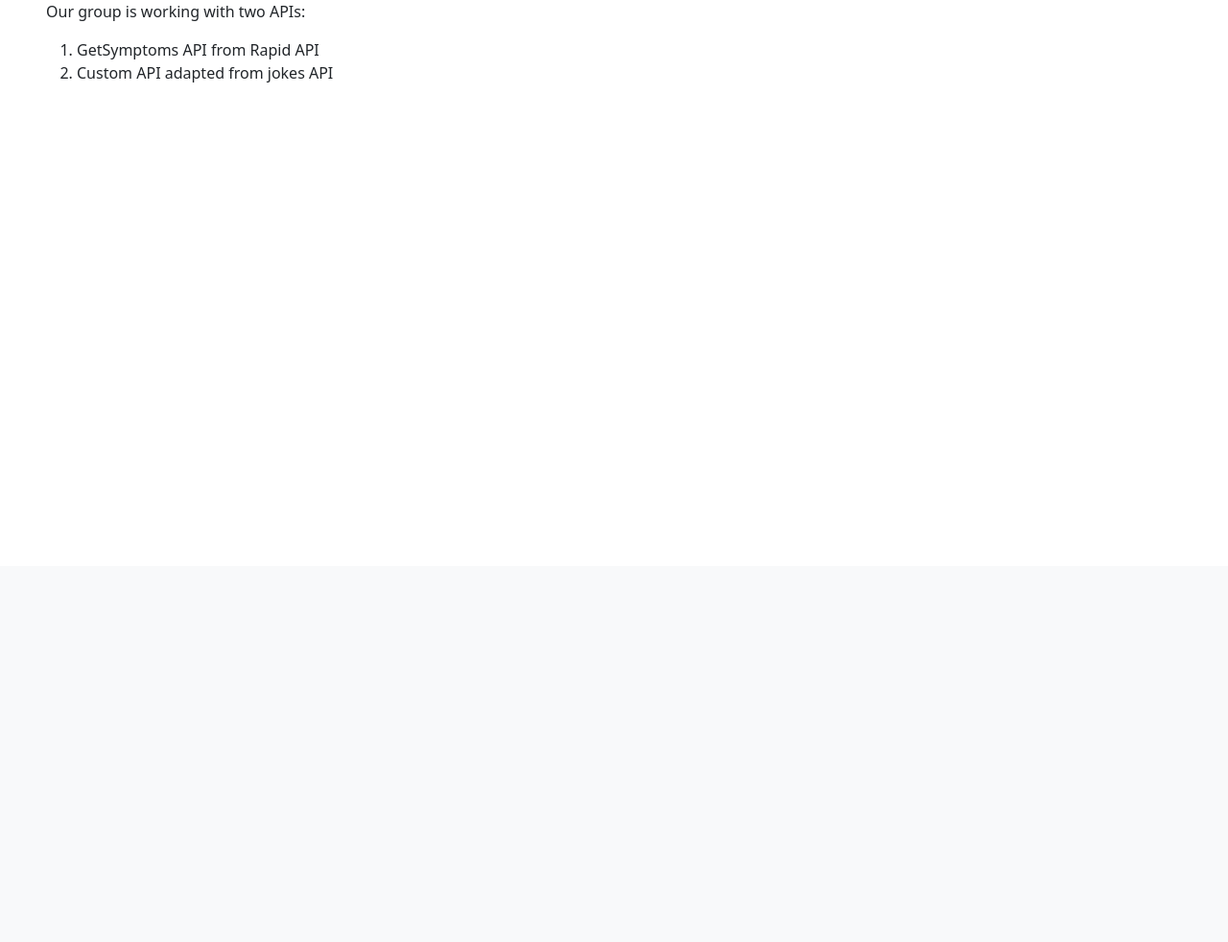
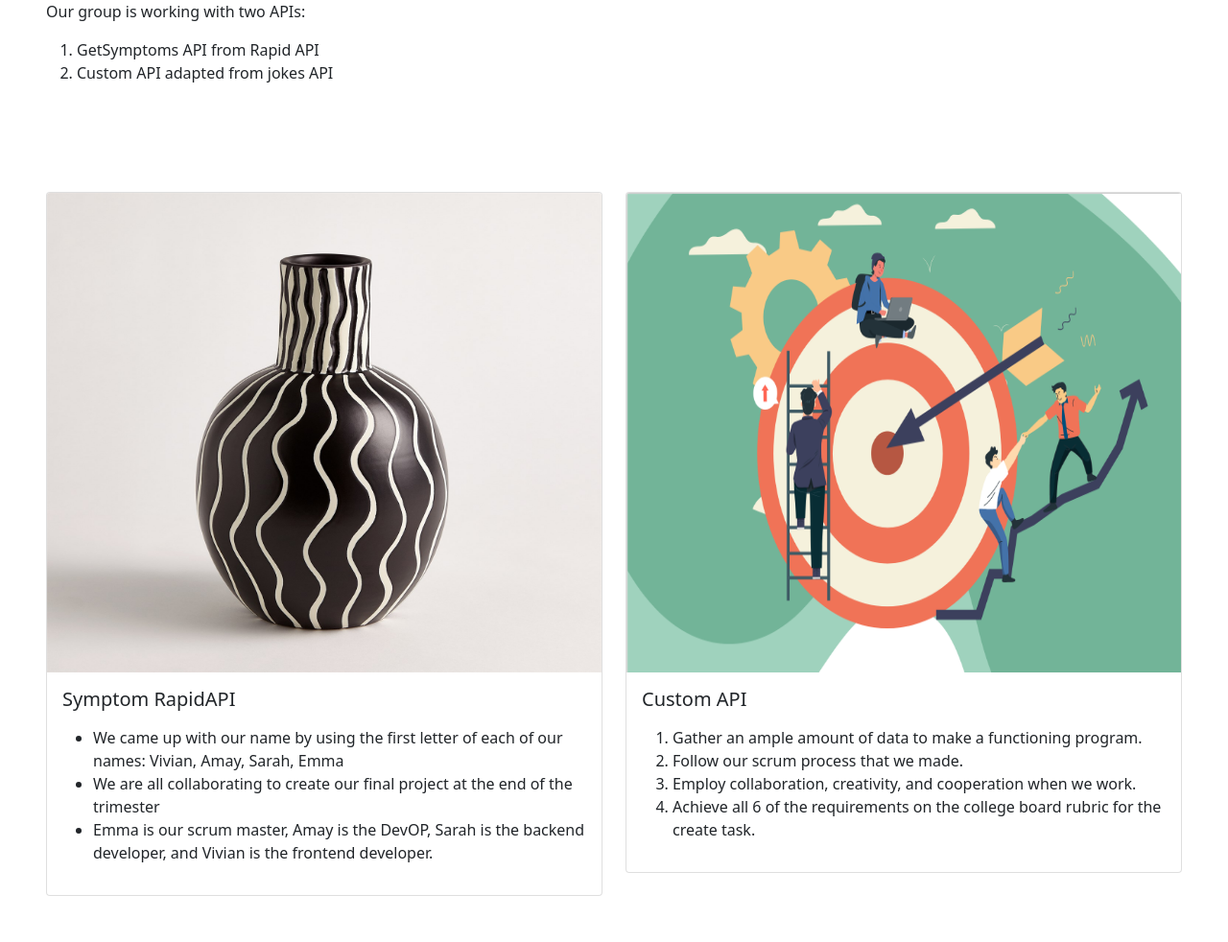
Before and after one commit to amayadvani/VASE, a Flask app: page /projects/walruses/ in a window 1280 px wide. Shown: the part 210-1192 px from the top of the page at 96% size. Before the commit the page ends 296 px from the top, so only its background shows below. Run offline with Flask 2, Linux system fonts and the light colour scheme.

Commit message:
formatting

```diff
--- a/bp_projects/templates/bp_projects/walruses.html
+++ b/bp_projects/templates/bp_projects/walruses.html
@@ -13,6 +13,41 @@
             </ol>
         </p>
     </div>
+<div class="px-5 py-5 mx-auto">
+    <div class="row">
+        <div class="col-6">
+            <div class="card">
+                <img class="card-img-top" src="{{ url_for('static', filename='assets/vase.jpg') }}" alt="Symptom RapidAPI" height="500">
+                <div class="card-body">
+                <h5 class="card-title">Symptom RapidAPI</h5>
+                <p class="card-text">
+                    <ul>
+                        <li>We came up with our name by using the first letter of each of our names: Vivian, Amay, Sarah, Emma</li>
+                        <li>We are all collaborating to create our final project at the end of the trimester</li>
+                        <li>Emma is our scrum master, Amay is the DevOP, Sarah is the backend developer, and Vivian is the frontend developer.</li>
+                    </ul>
+                </p>
+                </div>
+            </div>
+        </div>
+        <div class="col-6">
+            <div class="card">
+                <img class="card-img-top" src="{{ url_for('static', filename='assets/goals.png') }}" alt="Custom API" height="500">
+                <div class="card-body">
+                <h5 class="card-title">Custom API</h5>
+                <p class="card-text">
+                    <ol>
+                        <li>Gather an ample amount of data to make a functioning program.</li>
+                        <li>Follow our scrum process that we made.</li>
+                        <li>Employ collaboration, creativity, and cooperation when we work.</li>
+                        <li>Achieve all 6 of the requirements on the college board rubric for the create task.</li>
+                    </ol>
+                </p>
+                </div>
+            </div>
+        </div>
+    </div>
+</div>
 {% endblock %}
 
 {% block background %}
```
